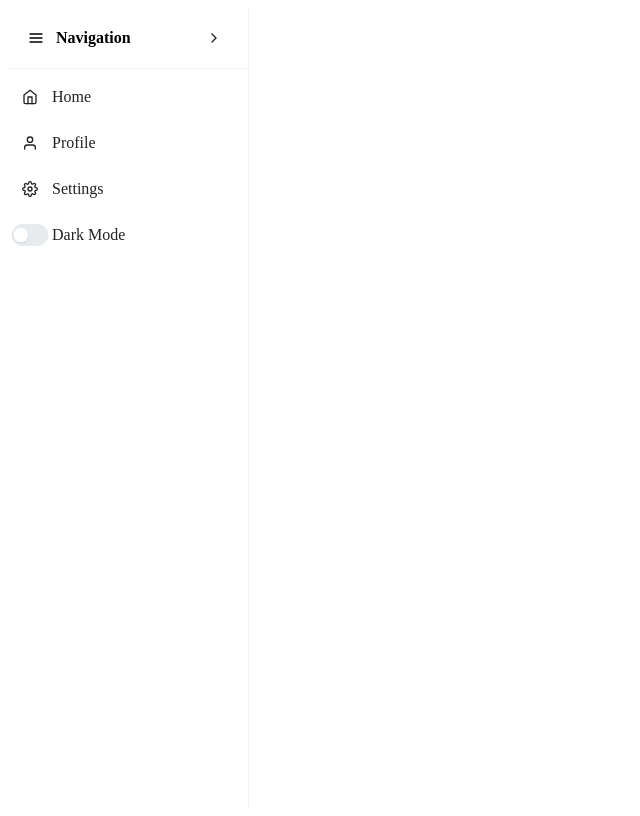
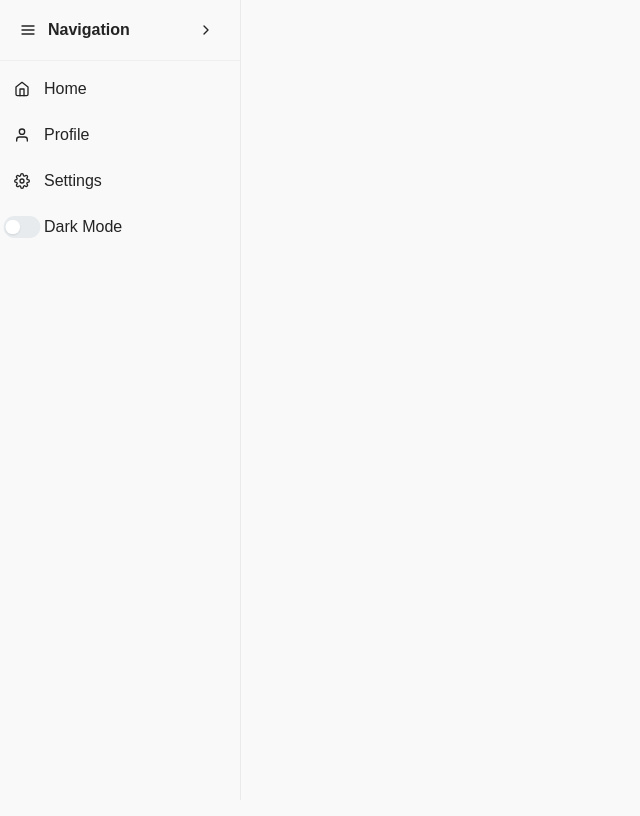
Before and after one commit to IlyaBurlak/Kodex-UI-KIT, a React app: page / in a window 1280 px wide. Shown: the whole page, without its empty margins (0-640 px from the left). Built offline with nearby package versions, Linux system fonts and the light colour scheme.

Commit message:
fetch: Добавил Theme

```diff
--- a/src/main.tsx
+++ b/src/main.tsx
@@ -3,6 +3,8 @@ import { createRoot } from 'react-dom/client';
 
 import { App } from './App';
 import { ThemeProvider } from './Theme/ThemeContext';
+
+import './styles/theme.scss';
 
 createRoot(document.getElementById('root')!).render(
   <StrictMode>
--- a/src/styles/index.scss
+++ b/src/styles/index.scss
@@ -1,3 +1,4 @@
+@use './theme';
 @use '../components/Button/button';
 @use '../components/Input/input';
 @use '../components/Select/select';
--- /dev/null
+++ b/src/styles/theme.scss
@@ -0,0 +1,47 @@
+:root {
+  --color-surface: #f9f9f9;
+  --color-text: #232323;
+  --color-primary: #0067ff;
+  --color-border: rgb(0 0 0 / 6%);
+  --ui-border-weak: rgb(0 0 0 / 4%);
+  --ui-hover: rgb(0 0 0 / 4%);
+  --ui-checked-bg: rgb(0 0 0 / 6%);
+  --font-family: 'Outfit', sans-serif;
+}
+
+.theme-dark {
+  --color-surface: #111418;
+  --color-text: #e7ebee;
+  --color-primary: #3790ff;
+  --color-border: rgb(255 255 255 / 6%);
+  --ui-border-weak: rgb(255 255 255 / 4%);
+  --ui-hover: rgb(255 255 255 / 4%);
+  --ui-checked-bg: rgb(255 255 255 / 6%);
+}
+
+html,
+body {
+  height: 100%;
+}
+
+body {
+  background-color: var(--color-surface);
+  color: var(--color-text);
+  font-family: var(--font-family), serif;
+  -webkit-font-smoothing: antialiased;
+  -moz-osx-font-smoothing: grayscale;
+  margin: 0;
+}
+
+.color-primary {
+  color: var(--color-primary) !important;
+}
+
+.color-gray {
+  color: var(--color-text) !important;
+}
+
+.bg-light-gray,
+.bg-off-white {
+  background-color: var(--color-surface) !important;
+}
```
